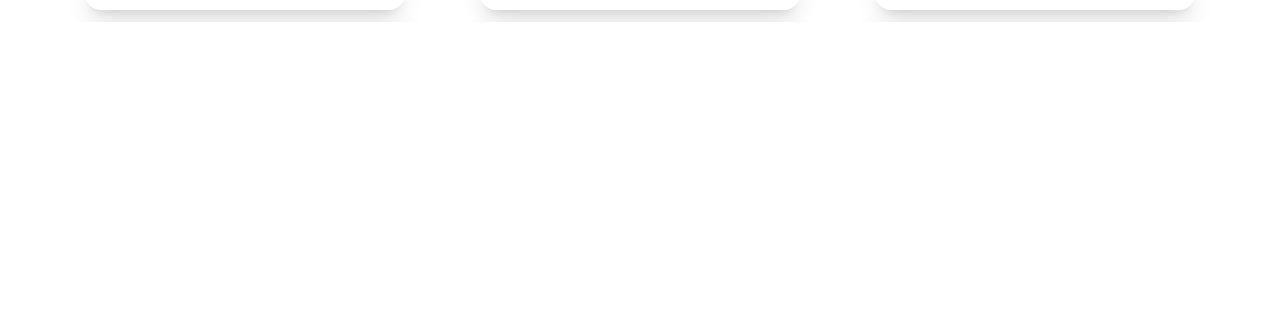
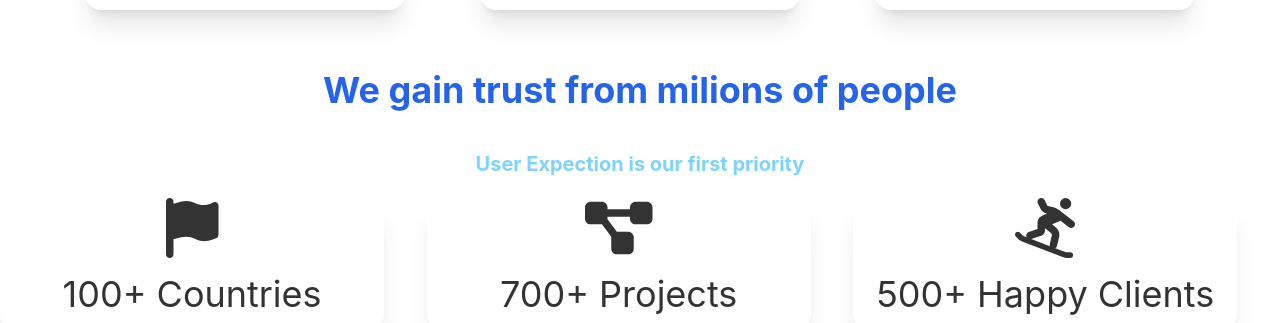
Before and after one commit to IamRidoyRoy/Parts-FactoryBD, a React (Create React App) app: page / in a window 1280 px wide. Shown: the part 930-1253 px from the top of the page. Before the commit the page ends 952 px from the top, so only its background shows below. Built offline with nearby package versions, Linux system fonts and the light colour scheme.

Commit message:
Add business section

```diff
--- a/package.json
+++ b/package.json
@@ -3,12 +3,16 @@
   "version": "0.1.0",
   "private": true,
   "dependencies": {
+    "@fortawesome/fontawesome-svg-core": "^6.1.1",
+    "@fortawesome/free-solid-svg-icons": "^6.1.1",
+    "@fortawesome/react-fontawesome": "^0.1.18",
     "@testing-library/jest-dom": "^5.16.4",
     "@testing-library/react": "^13.3.0",
     "@testing-library/user-event": "^13.5.0",
     "daisyui": "^2.15.1",
     "react": "^18.1.0",
     "react-dom": "^18.1.0",
+    "react-icons": "^4.3.1",
     "react-router-dom": "^6.3.0",
     "react-scripts": "5.0.1",
     "web-vitals": "^2.1.4"
--- a/src/components/Pages/Home/Home.js
+++ b/src/components/Pages/Home/Home.js
@@ -1,4 +1,5 @@
 import React from 'react';
+import Business from '../Shared/Business/Business';
 import Parts from '../Shared/Parts/Parts';
 import Banner from './Banner';
 
@@ -7,6 +8,7 @@ const Home = () => {
         <div>
             <Banner></Banner>
             <Parts></Parts>
+            <Business></Business>
         </div>
     );
 };
--- /dev/null
+++ b/src/components/Pages/Shared/Business/Business.js
@@ -0,0 +1,38 @@
+import { FontAwesomeIcon } from '@fortawesome/react-fontawesome';
+import React from 'react';
+import { faCircleNotch, faFlag, faPersonSnowboarding, faProjectDiagram } from '@fortawesome/free-solid-svg-icons';
+
+
+const Business = () => {
+
+    return (
+        <div>
+            <h2 className='text-primary font-bold text-4xl text-center mt-12 mb-10'>We gain trust from milions of people</h2>
+            <h2 className='text-secondary font-bold text-xl text-center mb-5'>User Expection is our first priority</h2>
+            <p></p>
+            <div className='grid grid-cols-1 lg:grid-cols-3'>
+                <div class="card card-compact w-96 bg-base-100 shadow-xl">
+                    <figure>  <FontAwesomeIcon className='text-6xl' icon={faFlag} /></figure>
+                    <div class="card-body ">
+                        <h2 class="text-4xl text-center">100+ Countries</h2>
+                    </div>
+                </div>
+                <div class="card card-compact w-96 bg-base-100 shadow-xl">
+                    <figure>  <FontAwesomeIcon className='text-6xl' icon={faProjectDiagram} /></figure>
+                    <div class="card-body ">
+                        <h2 class="text-4xl text-center">700+ Projects</h2>
+                    </div>
+                </div>
+                <div class="card card-compact w-96 bg-base-100 shadow-xl">
+                    <figure>  <FontAwesomeIcon className='text-6xl' icon={faPersonSnowboarding} /></figure>
+                    <div class="card-body ">
+                        <h2 class="text-4xl text-center"> 500+ Happy Clients</h2>
+                    </div>
+                </div>
+
+            </div>
+        </div >
+    );
+};
+
+export default Business;
```
Also changed, not shown: public/business.json (added, +20 -0 lines), 1 other file (tests, documents, lock files or other folders).
